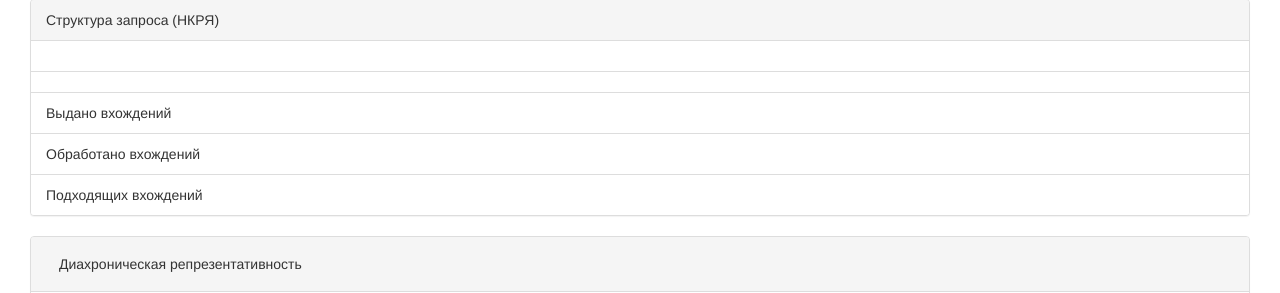
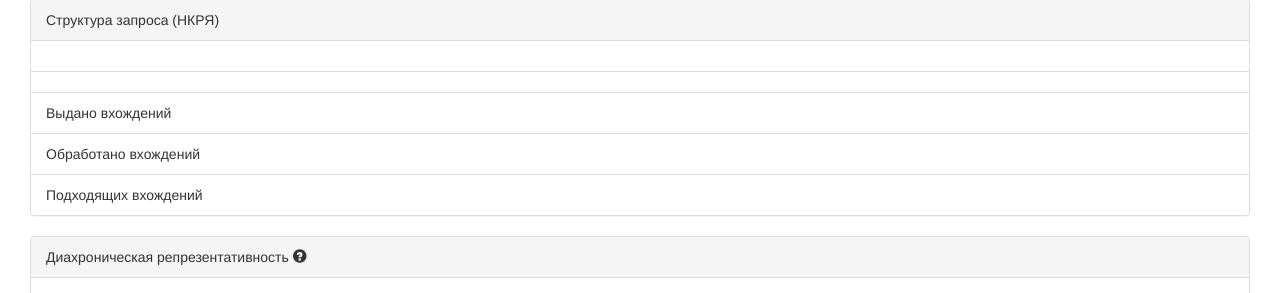
Before and after one commit to sfedia/rsuh2021-prepositions, a Flask app: template files/ui/templates/dataset-profile.html in a window 1280 px wide. Shown: the part 241-534 px from the top of the page. Run offline with Flask 2, Linux system fonts and the light colour scheme; the template is opened without the code that fills it, so the values that code supplies are empty; some libraries are stand-ins or nearby versions.

Commit message:
-classes +glyphicon

```diff
--- a/files/ui/templates/dataset-profile.html
+++ b/files/ui/templates/dataset-profile.html
@@ -75,14 +75,14 @@
       <div class="panel panel-default diachronic">
         <div class="panel-heading">
           <span
-            class="diachronic-tooltip btn btn-secondary"
+            class="diachronic-tooltip"
             data-toggle="tooltip"
             data-html="true"
             title="<b>Встречаемость по годам</b>:
             <br>
             1. Позволяет проследить употребление конструкций<br>
             2. Косвенный признак для оценки качества собранных данных">
-            Диахроническая репрезентативность
+            Диахроническая репрезентативность <span class="glyphicon glyphicon-question-sign" aria-hidden="true"></span>
           </span>
         </div>
         <div class="panel-body">
```
